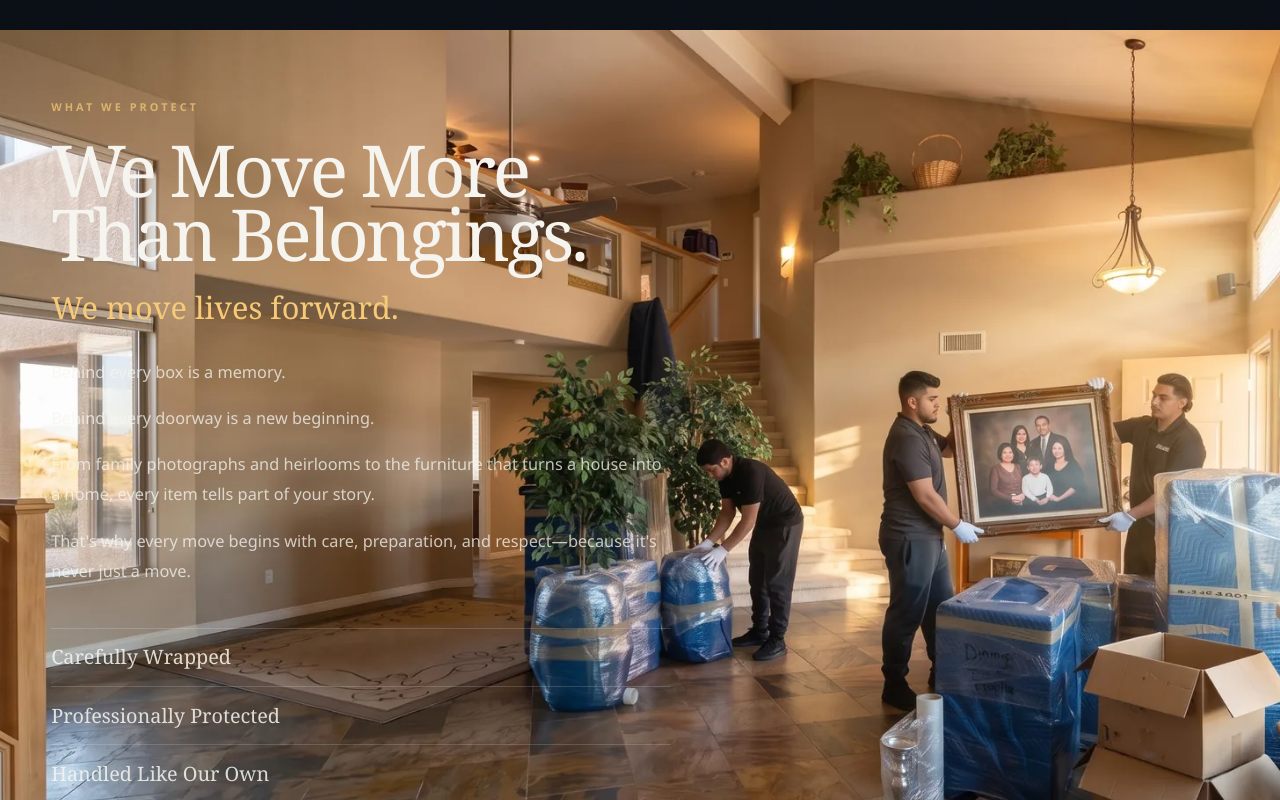
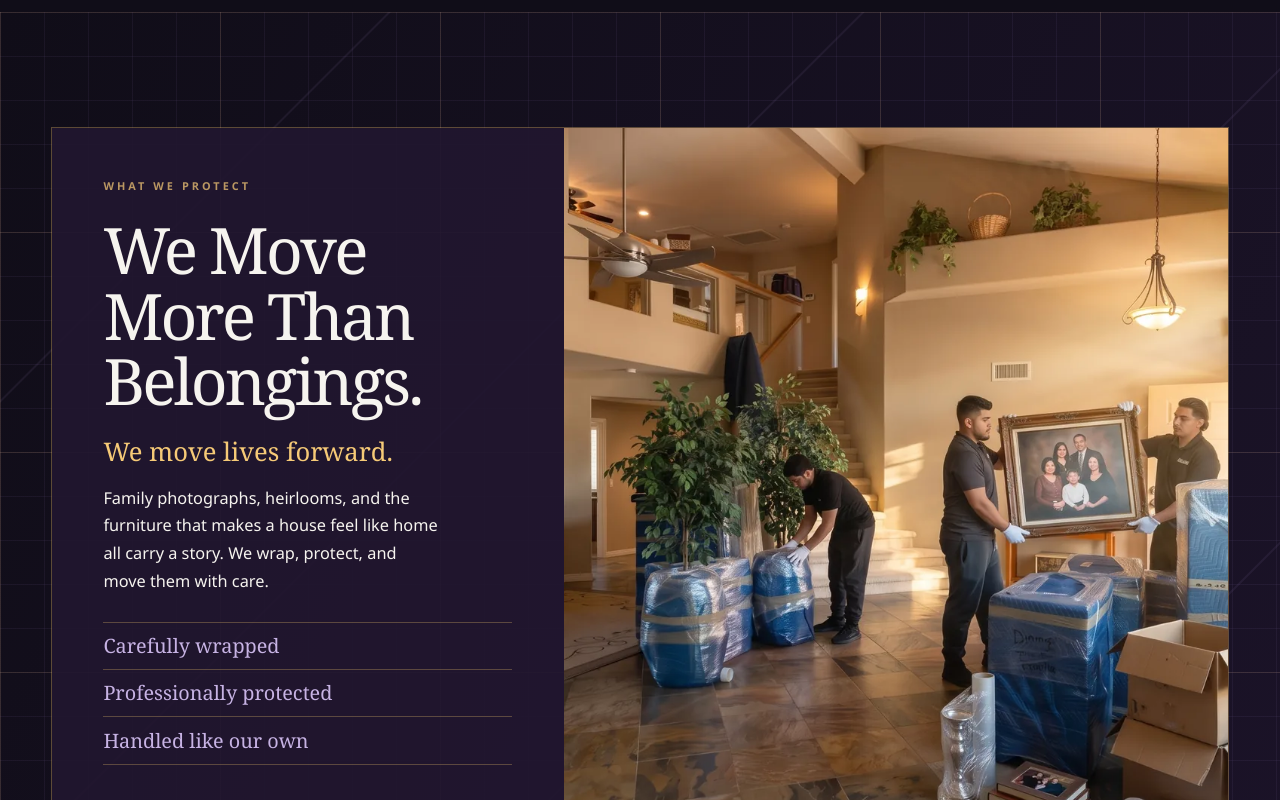
Before and after one commit to AgentScoutPro/mullinsmoving, a React (Vite) app: page / in a window 1280 px wide. Shown: the part 1560-2360 px from the top of the page. Built offline with nearby package versions, Linux system fonts and the light colour scheme; a web font is replaced by a local one.

Commit message:
Carry purple and gold map styling through the Mullins site

```diff
--- a/src/main.tsx
+++ b/src/main.tsx
@@ -2,6 +2,7 @@ import { StrictMode } from "react";
 import { createRoot } from "react-dom/client";
 import "./styles.css";
 import "./hubs.css";
+import "./map-theme.css";
 import { HubPage, isHubPath } from "./pages/HubPage";
 import { SiteLayout } from "./pages/SiteLayout";
 import { HomePage } from "./pages/HomePage";
--- /dev/null
+++ b/src/map-theme.css
@@ -0,0 +1,199 @@
+:root {
+  --color-black: #100d18;
+  --map-surface: #1b1328;
+  --map-panel: #241734;
+  --map-lavender: #c7b3e4;
+  --map-grid:
+    linear-gradient(90deg, #a988d612 1px, transparent 1px),
+    linear-gradient(#a988d612 1px, transparent 1px),
+    linear-gradient(90deg, #e0b76724 1px, transparent 1px),
+    linear-gradient(#e0b76724 1px, transparent 1px),
+    repeating-linear-gradient(135deg, transparent 0 274px, #c3a2ec13 275px 276px, transparent 277px 335px);
+  --map-grid-size: 44px 44px, 44px 44px, 220px 220px, 220px 220px, auto;
+}
+
+body,
+.site-header,
+.site-footer {
+  background-image: var(--map-grid);
+  background-size: var(--map-grid-size);
+}
+
+.site-header,
+.site-footer {
+  background-color: var(--map-surface);
+  color: var(--color-ivory);
+}
+
+.site-header {
+  border-bottom-color: #d6ae6466;
+}
+
+.site-footer {
+  border-top: 1px solid #d6ae6466;
+}
+
+.site-nav a:hover,
+.footer-links a:hover {
+  color: var(--color-gold-bright);
+}
+
+.header-cta {
+  background: var(--map-panel);
+}
+
+.header-cta:hover {
+  background: #38234d;
+}
+
+.hero-stage,
+.hub-hero {
+  isolation: isolate;
+}
+
+:is(.hero-stage, .chapter-two, .chapter-three, .chapter-four, .chapter-five,
+  .chapter-six, .chapter-seven, .closing-scene)::before,
+.hub-hero::after {
+  content: "";
+  position: absolute;
+  inset: 0;
+  z-index: -1;
+  background-image: var(--map-grid);
+  background-size: var(--map-grid-size);
+  pointer-events: none;
+}
+
+.hero-stage::before,
+.hub-hero::after {
+  z-index: 0;
+  opacity: .56;
+}
+
+.hero-content,
+.hub-hero .hub-width {
+  position: relative;
+  z-index: 1;
+}
+
+.chapter-three::before,
+.chapter-four::before,
+.chapter-five::before,
+.closing-scene::before {
+  z-index: 0;
+  opacity: .64;
+}
+
+.closing-content {
+  position: relative;
+  z-index: 1;
+}
+
+.hub-hero::before {
+  background: linear-gradient(90deg, #100d18fc, #211532ed 44%, #21153255),
+    linear-gradient(0deg, var(--color-black), transparent 40%);
+}
+
+.hub-grid article {
+  background: #241734f2;
+  border-top-color: #d6ae6480;
+}
+
+.chapter-two {
+  min-height: auto;
+  padding: clamp(4rem, 9vw, 8rem) var(--header-x);
+  background: linear-gradient(115deg, var(--color-black), var(--map-surface));
+}
+
+.chapter-two::after {
+  display: none;
+}
+
+.chapter-two-inner {
+  position: relative;
+  display: grid;
+  grid-template-columns: minmax(0, .87fr) minmax(0, 1.13fr);
+  align-items: stretch;
+  gap: 0;
+  border: 1px solid #d6ae6460;
+}
+
+.chapter-two-copy {
+  max-width: none;
+  padding: clamp(2rem, 4vw, 4.5rem);
+  background: #21162feb;
+}
+
+.chapter-two h2 {
+  max-width: 14ch;
+  font-size: clamp(2.7rem, 5vw, 5.7rem);
+  line-height: 1.02;
+  text-wrap: balance;
+}
+
+.chapter-two-subhead {
+  font-size: clamp(1.45rem, 2vw, 2.15rem);
+}
+
+.chapter-two-body {
+  margin-top: 1.2rem;
+}
+
+.chapter-two-body p {
+  max-width: 36ch;
+  color: var(--color-ivory);
+  line-height: 1.7;
+}
+
+.chapter-two-statements {
+  margin-top: 1.65rem;
+  border-top-color: #d6ae6455;
+}
+
+.chapter-two-statements li {
+  padding: .7rem 0;
+  color: var(--map-lavender);
+  border-bottom-color: #d6ae6455;
+}
+
+.chapter-two-media {
+  position: relative;
+  z-index: auto;
+  width: auto;
+  height: auto;
+  margin: 0;
+  min-height: 22rem;
+}
+
+.chapter-two-media img {
+  position: absolute;
+  inset: 0;
+  min-height: 0;
+  object-position: 72% center;
+}
+
+@media (max-width: 760px) {
+  .chapter-two-inner {
+    grid-template-columns: minmax(0, 1fr);
+  }
+
+  .chapter-two-copy {
+    padding: clamp(1.25rem, 5.5vw, 2.5rem);
+  }
+
+  .chapter-two-media {
+    grid-row: 1;
+    min-height: 0;
+    aspect-ratio: 4 / 3;
+  }
+
+  .hub-hero::before {
+    background: linear-gradient(90deg, #100d18f0, #211532a5),
+      linear-gradient(0deg, var(--color-black), transparent 55%);
+  }
+}
+
+@media (forced-colors: active) {
+  .chapter-two-inner {
+    border: 1px solid CanvasText;
+  }
+}
--- a/src/pages/SiteLayout.tsx
+++ b/src/pages/SiteLayout.tsx
@@ -24,7 +24,7 @@ export function SiteLayout({ children }: { children: ReactNode }) {
       {children}
       <footer className="site-footer">
         <a href="/" aria-label="Mullins Moving home">
-          <img src="/brand/mullins-logo.png" alt="Mullins Moving. Top Tier Moving. Driven with Heart." width="424" height="216" loading="lazy" />
+          <img src="/brand/mullins-logo-white.png" alt="Mullins Moving. Top Tier Moving. Driven with Heart." width="472" height="239" loading="lazy" />
         </a>
         <div className="footer-links">
           <a href={phoneLink}>{phoneLabel}</a>
--- a/src/sections/ChapterFiveJourney.tsx
+++ b/src/sections/ChapterFiveJourney.tsx
@@ -30,7 +30,7 @@ export function ChapterFiveJourney() {
   const prefersReducedMotion = useReducedMotion();
 
   const revealItem = {
-    hidden: { opacity: 0, y: prefersReducedMotion ? 0 : 40 },
+    hidden: { opacity: 0, y: prefersReducedMotion ? 0 : 12 },
     visible: {
       opacity: 1,
       y: 0,
@@ -45,7 +45,7 @@ export function ChapterFiveJourney() {
     <motion.section
       className="chapter-five"
       aria-labelledby="chapter-five-title"
-      initial={prefersReducedMotion ? false : { opacity: 0, y: 40 }}
+      initial={prefersReducedMotion ? false : { opacity: 0, y: 14 }}
       whileInView={{ opacity: 1, y: 0 }}
       viewport={{ once: true, amount: 0.18 }}
       transition={{ duration: prefersReducedMotion ? 0.01 : 1.15, ease: journeyEase }}
@@ -108,7 +108,7 @@ export function ChapterFiveJourney() {
               <motion.li
                 key={step.title}
                 variants={{
-                  hidden: { opacity: 0, y: prefersReducedMotion ? 0 : -18 },
+                  hidden: { opacity: 0, y: prefersReducedMotion ? 0 : -10 },
                   visible: {
                     opacity: 1,
                     y: 0,
--- a/src/sections/ChapterFourServe.tsx
+++ b/src/sections/ChapterFourServe.tsx
@@ -9,7 +9,7 @@ export function ChapterFourServe() {
   const imageY = useTransform(scrollYProgress, [0.58, 0.98], prefersReducedMotion ? [0, 0] : [14, -14]);
 
   const revealItem = {
-    hidden: { opacity: 0, y: prefersReducedMotion ? 0 : 40 },
+    hidden: { opacity: 0, y: prefersReducedMotion ? 0 : 12 },
     visible: {
       opacity: 1,
       y: 0,
@@ -25,7 +25,7 @@ export function ChapterFourServe() {
       className="chapter-four"
       id="story"
       aria-labelledby="chapter-four-title"
-      initial={prefersReducedMotion ? false : { opacity: 0, y: 48 }}
+      initial={prefersReducedMotion ? false : { opacity: 0, y: 14 }}
       whileInView={{ opacity: 1, y: 0 }}
       viewport={{ once: true, amount: 0.18 }}
       transition={{ duration: prefersReducedMotion ? 0.01 : 1.15, ease: serveEase }}
--- a/src/sections/ChapterSevenWherever.tsx
+++ b/src/sections/ChapterSevenWherever.tsx
@@ -31,7 +31,7 @@ export function ChapterSevenWherever() {
   const prefersReducedMotion = useReducedMotion();
 
   const revealItem = {
-    hidden: { opacity: 0, y: prefersReducedMotion ? 0 : 40 },
+    hidden: { opacity: 0, y: prefersReducedMotion ? 0 : 12 },
     visible: {
       opacity: 1,
       y: 0,
@@ -47,7 +47,7 @@ export function ChapterSevenWherever() {
       className="chapter-seven"
       id="destinations"
       aria-labelledby="chapter-seven-title"
-      initial={prefersReducedMotion ? false : { opacity: 0, y: 40 }}
+      initial={prefersReducedMotion ? false : { opacity: 0, y: 14 }}
       whileInView={{ opacity: 1, y: 0 }}
       viewport={{ once: true, amount: 0.18 }}
       transition={{ duration: prefersReducedMotion ? 0.01 : 1.15, ease: globalEase }}
@@ -98,7 +98,7 @@ export function ChapterSevenWherever() {
               <motion.article
                 key={pillar.title}
                 id={pillar.id}
-                initial={{ opacity: 0, x: prefersReducedMotion ? 0 : -18 }}
+                initial={{ opacity: 0, x: prefersReducedMotion ? 0 : -10 }}
                 whileInView={{ opacity: 1, x: 0 }}
                 viewport={{ once: true, amount: 0.38 }}
                 transition={{
--- a/src/sections/ChapterSixEastValley.tsx
+++ b/src/sections/ChapterSixEastValley.tsx
@@ -18,7 +18,7 @@ export function ChapterSixEastValley() {
   const prefersReducedMotion = useReducedMotion();
 
   const revealItem = {
-    hidden: { opacity: 0, y: prefersReducedMotion ? 0 : 40 },
+    hidden: { opacity: 0, y: prefersReducedMotion ? 0 : 12 },
     visible: {
       opacity: 1,
       y: 0,
@@ -34,7 +34,7 @@ export function ChapterSixEastValley() {
       className="chapter-six"
       id="service-areas"
       aria-labelledby="chapter-six-title"
-      initial={prefersReducedMotion ? false : { opacity: 0, y: 40 }}
+      initial={prefersReducedMotion ? false : { opacity: 0, y: 14 }}
       whileInView={{ opacity: 1, y: 0 }}
       viewport={{ once: true, amount: 0.18 }}
       transition={{ duration: prefersReducedMotion ? 0.01 : 1.15, ease: eastValleyEase }}
--- a/src/sections/ChapterThreeStandard.tsx
+++ b/src/sections/ChapterThreeStandard.tsx
@@ -17,7 +17,7 @@ export function ChapterThreeStandard() {
   const imageY = useTransform(scrollYProgress, [0.42, 0.86], prefersReducedMotion ? [0, 0] : [16, -16]);
 
   const revealItem = {
-    hidden: { opacity: 0, y: prefersReducedMotion ? 0 : 40 },
+    hidden: { opacity: 0, y: prefersReducedMotion ? 0 : 12 },
     visible: {
       opacity: 1,
       y: 0,
@@ -33,7 +33,7 @@ export function ChapterThreeStandard() {
       className="chapter-three"
       id="standard"
       aria-labelledby="chapter-three-title"
-      initial={prefersReducedMotion ? false : { opacity: 0, y: 48 }}
+      initial={prefersReducedMotion ? false : { opacity: 0, y: 14 }}
       whileInView={{ opacity: 1, y: 0 }}
       viewport={{ once: true, amount: 0.2 }}
       transition={{ duration: prefersReducedMotion ? 0.01 : 1.15, ease: standardEase }}
--- a/src/sections/ChapterTwoBelongings.tsx
+++ b/src/sections/ChapterTwoBelongings.tsx
@@ -1,96 +1,48 @@
+import { useRef } from "react";
 import { motion, useReducedMotion, useScroll, useTransform } from "framer-motion";
 import sectionTwoImage from "../assets/mm-section-2-v2.webp";
 
-const revealEase = [0.2, 0.8, 0.2, 1] as const;
-
-const statements = ["Carefully Wrapped", "Professionally Protected", "Handled Like Our Own"];
+const statements = ["Carefully wrapped", "Professionally protected", "Handled like our own"];
 
 export function ChapterTwoBelongings() {
-  const prefersReducedMotion = useReducedMotion();
-  const { scrollYProgress } = useScroll();
-  const imageY = useTransform(scrollYProgress, [0.18, 0.62], prefersReducedMotion ? [0, 0] : [-18, 18]);
-
-  const itemReveal = {
-    hidden: { opacity: 0, y: prefersReducedMotion ? 0 : 40 },
-    visible: {
-      opacity: 1,
-      y: 0,
-      transition: {
-        duration: prefersReducedMotion ? 0.01 : 1,
-        ease: revealEase,
-      },
-    },
-  };
+  const section = useRef<HTMLElement>(null);
+  const reducedMotion = useReducedMotion();
+  const { scrollYProgress } = useScroll({ target: section, offset: ["start end", "end start"] });
+  const photoScale = useTransform(scrollYProgress, [0, 1], [1.035, 1.09]);
+  const photoY = useTransform(scrollYProgress, [0, 1], ["-1%", "1%"]);
 
   return (
-    <motion.section
-      className="chapter-two"
-      aria-labelledby="chapter-two-title"
-      initial={prefersReducedMotion ? false : { opacity: 0, y: 48 }}
-      whileInView={{ opacity: 1, y: 0 }}
-      viewport={{ once: true, amount: 0.22 }}
-      transition={{ duration: prefersReducedMotion ? 0.01 : 1.15, ease: revealEase }}
-    >
+    <section ref={section} className="chapter-two" aria-labelledby="chapter-two-title">
       <div className="chapter-two-inner">
-        <motion.figure
-          className="chapter-two-media"
-          initial={prefersReducedMotion ? false : { opacity: 0, scale: 1.05 }}
-          whileInView={{ opacity: 1, scale: 1 }}
-          viewport={{ once: true, amount: 0.28 }}
-          transition={{ duration: prefersReducedMotion ? 0.01 : 1.25, ease: revealEase }}
-          style={{ y: imageY }}
+        <motion.div
+          className="chapter-two-copy"
+          initial={reducedMotion ? false : { y: 12 }}
+          whileInView={{ y: 0 }}
+          viewport={{ once: true, amount: .18 }}
+          transition={{ duration: .65, ease: "easeOut" }}
         >
-          <img
+          <p className="section-eyebrow">What We Protect</p>
+          <h2 id="chapter-two-title">We Move More Than Belongings.</h2>
+          <p className="chapter-two-subhead">We move lives forward.</p>
+          <div className="chapter-two-body">
+            <p>Family photographs, heirlooms, and the furniture that makes a house feel like home all carry a story. We wrap, protect, and move them with care.</p>
+          </div>
+          <ul className="chapter-two-statements">
+            {statements.map((statement) => <li key={statement}>{statement}</li>)}
+          </ul>
+          <a className="text-cta" href="#standard">Discover The Mullins Standard</a>
+        </motion.div>
+
+        <figure className="chapter-two-media">
+          <motion.img
             src={sectionTwoImage}
-            alt="Mullins Moving team members carefully carrying a framed family portrait inside a warm Arizona home"
+            alt="Movers carrying a framed family portrait in a home"
+            style={reducedMotion ? undefined : { scale: photoScale, y: photoY }}
             loading="lazy"
             decoding="async"
           />
-        </motion.figure>
-
-        <motion.div
-          className="chapter-two-copy"
-          initial="hidden"
-          whileInView="visible"
-          viewport={{ once: true, amount: 0.32 }}
-          transition={{ staggerChildren: prefersReducedMotion ? 0 : 0.14 }}
-        >
-          <motion.p className="section-eyebrow" variants={itemReveal}>
-            What We Protect
-          </motion.p>
-
-          <motion.h2 id="chapter-two-title" variants={itemReveal}>
-            We Move More Than Belongings.
-          </motion.h2>
-
-          <motion.p className="chapter-two-subhead" variants={itemReveal}>
-            We move lives forward.
-          </motion.p>
-
-          <motion.div className="chapter-two-body" variants={itemReveal}>
-            <p>Behind every box is a memory.</p>
-            <p>Behind every doorway is a new beginning.</p>
-            <p>
-              From family photographs and heirlooms to the furniture that turns a house into a home,
-              every item tells part of your story.
-            </p>
-            <p>
-              That&apos;s why every move begins with care, preparation, and respect—because it&apos;s
-              never just a move.
-            </p>
-          </motion.div>
-
-          <motion.ul className="chapter-two-statements" variants={itemReveal}>
-            {statements.map((statement) => (
-              <li key={statement}>{statement}</li>
-            ))}
-          </motion.ul>
-
-          <motion.a className="text-cta" href="#standard" variants={itemReveal}>
-            Discover The Mullins Standard
-          </motion.a>
-        </motion.div>
+        </figure>
       </div>
-    </motion.section>
+    </section>
   );
 }
--- /dev/null
+++ b/src/sections/ScrollReveal.tsx
@@ -0,0 +1,18 @@
+import type { ReactNode } from "react";
+import { motion, useReducedMotion } from "framer-motion";
+
+export function ScrollReveal({ children, className }: { children: ReactNode; className?: string }) {
+  const reducedMotion = useReducedMotion();
+
+  return (
+    <motion.div
+      className={className}
+      initial={reducedMotion ? false : { opacity: .82, y: 12 }}
+      whileInView={{ opacity: 1, y: 0 }}
+      viewport={{ once: true, amount: "some" }}
+      transition={{ duration: .65, ease: "easeOut" }}
+    >
+      {children}
+    </motion.div>
+  );
+}
```
Also changed, not shown: src/pages/HubPage.tsx (+7 -6 lines), src/sections/HomepageClosing.tsx (+9 -8 lines).
